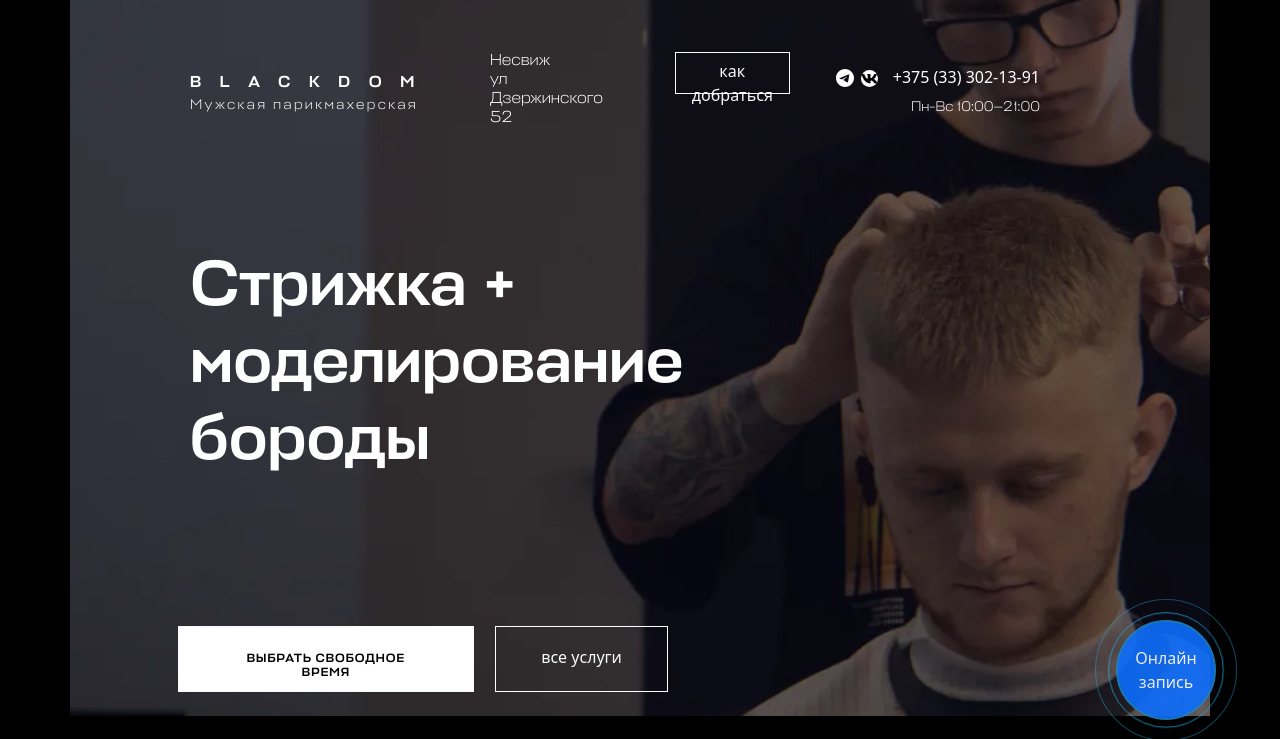
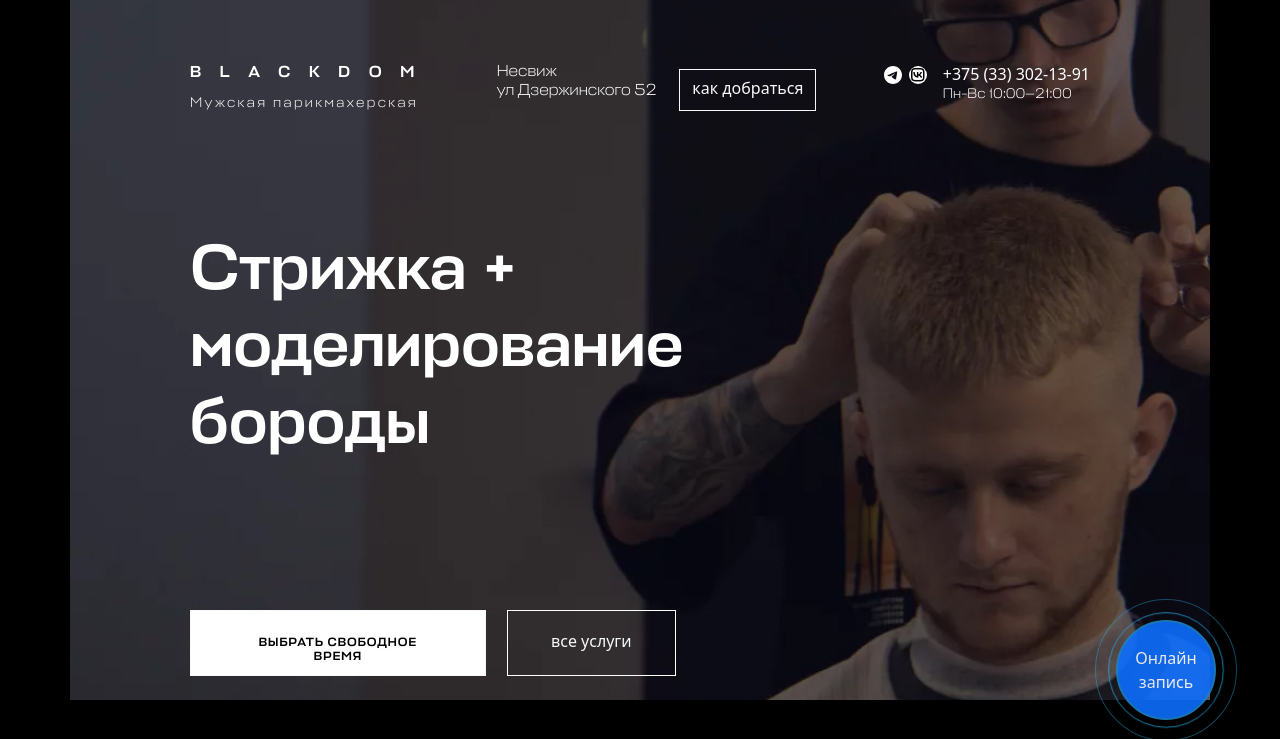
Before and after one commit to Val-Done/Barbershop, a website: page index.html in a window 1280 px wide. Shown: the top 739 px of the page. Drawn offline with nearby package versions, Linux system fonts and the light colour scheme.

Commit message:
fix header add adaptive nav and icons

```diff
--- a/css/style.css
+++ b/css/style.css
@@ -11,23 +11,21 @@ body {
 }
 .header__container {
   background-image: url(../src/img/header/div.tn-atom.jpg);
-
-  background-size: ;
   background-repeat: no-repeat;
   min-height: 80vh;
   padding: 52px 120px 0px;
-}
+  }
 
-.header__row {
+/* .header__row {
   display: flex;
   flex-wrap: wrap;
   justify-content: space-between;
   align-items: center;
-}
+} */
 .header__logo-box {
 }
 .logo {
-  margin-bottom: 5px;
+  /* margin-bottom: 5px; */
   /* width: 227px;
   height: 15px; */
   font-family: Stapel;
@@ -46,10 +44,12 @@ body {
   line-height: 17px; /* 123.356% */
   letter-spacing: 2.4px;
 }
-.header__adres-box {
+.navbar-top {
   display: flex;
-  gap: 56px;
+  justify-content: space-between !important;
+  align-items: center;
 }
+
 .header__adres {
   color: #fff;
   font-family: Stapel;
@@ -70,12 +70,7 @@ body {
   -o-border-radius: 0;
 }
 
-.header__contact {
-  display: flex;
-  justify-content: end;
-  flex-wrap: wrap;
-  max-width: 250px;
-}
+
 .header__telegram-icon {
   margin-right: 7px;
 }
@@ -86,10 +81,18 @@ body {
   -moz-border-radius: 50px 50px;
   -ms-border-radius: 50px 50px;
   -o-border-radius: 50px 50px;
-  margin-right: 15px;
+  /* margin-right: 15px; */
 }
+.vk-img {
+  border: none;
+  border-radius: 50px 50px;
+  background-color: #fff;
+  color:#000;
+  font-size: 18px;
+}
+
 .phone-link {
-  margin-bottom: 10px;
+  /* margin-bottom: 10px; */
   color: #fff;
 }
 .times-works {
@@ -102,7 +105,6 @@ body {
 }
 .header__text-box {
   margin-top: 105px;
-  max-width: 543px;
 }
 .header__text {
   color: #fff;
--- a/index.html
+++ b/index.html
@@ -11,49 +11,63 @@
   <link rel="stylesheet" href="./css/bootstrap.min.css">
   <link rel="stylesheet" href="./css/style.css">
   <link rel="stylesheet" href="./src/fonts/font/stylesheet.css">
+  <link rel="stylesheet" href="node_modules/remixicon/fonts/remixicon.css">
 </head>
 
 <body>
   <header class="header">
     <div class="container header__container">
-      <div class="row">
-        <div class="header__row">
+      <nav class="navbar navbar-expand-lg">
+        <div class="logo__box d-flex me-5 flex-column">
+          <a class="navbar-brand" href="#map">
+            <h1 class="logo">BlackDom</h1>
+          </a>
+          <h2 class="logo-text">Мужская парикмахерская</h2>
+        </div>
+        <button class="navbar-toggler" type="button" data-bs-toggle="collapse" data-bs-target="#navbarSupportedContent"
+          aria-controls="navbarSupportedContent" aria-expanded="false" aria-label="Переключатель навигации">
+          <span class="navbar-toggler-icon bg-light"></span>
+        </button>
+        <div class="collapse navbar-collapse" id="navbarSupportedContent">
+          <ul class="navbar-nav navbar-top ms-auto w-100">
+            <li class="nav-item d-flex ">
+              <p class="header__adres text-white ">Несвиж <br>ул Дзержинского 52</p>
+            </li>
+            <a class="btn header__btn btn-outline-light" href="#map" role="button">как добраться</a>
+            <li class="nav-item">
 
-          <div class="col-xl-4 col-md-6 col-sm-12">
-            <div class="header__logo-box">
-              <a href="#footer">
-                <p class="logo">BlackDom</p>
+            </li>
+            <li class="nav-item  d-flex">
+            </li>
+            <li class="nav-item d-flex  justify-content-start align-content-start">
+              <a class="header__telegram-link" href="tg://resolve?domain=@Beza_diana">
+                <img class="header__telegram-icon" src="./src/img/header/telegram.svg" alt="telegram"> </a>
+              <a class="header__vk-link me-3" href="https://vk.com/dianabeza">
+                <i class=" vk-img ri-vk-line"></i>
+
+
               </a>
-              <h1 class="logo-text">Мужская парикмахерская</h1>
-            </div>
-          </div>
-
-          <div class="col-xl-4 col-md-6 col-sm-12">
-            <div class="header__adres-box">
-              <p class="header__adres">Несвиж <br>ул Дзержинского 52</p>
-              <a class="btn header__btn btn-outline-light" href="#map" role="button">как добраться</a>
-            </div>
-          </div>
-          <div class="col-xl-4 col-md-6 col-sm-12">
-            <div class="header__contact">
-              <a class="header__telegram-link" href="tg://resolve?domain=@Beza_diana">
-                <img class="header__telegram-icon" src="./src/img/header/telegram.svg" alt="telegram"></a>
-              <a href="https://vk.com/dianabeza">
-                <img class="header__vk-icon" src="./src/img/header/vk.svg" alt="vk">
-              </a>
+              <div class="header__times-work">
                 <a class="phone-link" href="tel:+375297067096">+375 (33) 302-13-91</a>
                 <p class="times-works">Пн-Вс 10:00—21:00</p>
+
+              </div>
+            </li>
+
+          </ul>
+        </div>
+      </nav>
+      <div class="row">
+        <div class="clo-12">
+          <div class="header__text-box w-50 ">
+            <p class="header__text">Стрижка + моделирование бороды</p>
           </div>
         </div>
       </div>
-
       <div class="row">
-          <div class="header__text-box">
-            <p class="header__text">Стрижка + моделирование бороды</p>
-          </div>
-        </div>
-        <div class="row">
-          <a class="btn header__btn-big btn-lg btn-outline-light mb-md-4 mb-sm-4" href="!#" role="button">выбрать свободное время</a>
+        <div class="col-12 d-flex">
+          <a class="btn header__btn-big btn-lg btn-outline-light mb-md-4 mb-sm-4" href="!#" role="button">выбрать
+            свободное время</a>
           <a class="btn header__btn-black btn-outline-light" href="!#" role="button">все услуги</a>
 
         </div>
@@ -90,7 +104,8 @@
                     <img src="..." class="card-img-top" alt="...">
                     <div class="card-body">
                       <h5 class="card-title">Старший Барбер</h5>
-                      <p class="card-text">Небольшой пример текста, который должен основываться на названии карточки и составлять основную часть содержимого карты.</p>
+                      <p class="card-text">Небольшой пример текста, который должен основываться на названии карточки и
+                        составлять основную часть содержимого карты.</p>
 
                     </div>
                   </div>
@@ -100,7 +115,8 @@
                   Покажите второе модальное окно и скройте его с помощью кнопки ниже.
                 </div>
                 <div class="modal-footer">
-                  <button class="btn btn-primary" data-bs-target="#exampleModalToggle2" data-bs-toggle="modal">Далее</button>
+                  <button class="btn btn-primary" data-bs-target="#exampleModalToggle2"
+                    data-bs-toggle="modal">Далее</button>
                 </div>
               </div>
             </div>
@@ -179,8 +195,10 @@
           <div class="col-12">
             <div class="badge bg-black border border-white mb-5 ps-5 pt-3 w-100 rounded-0 text-wrap">
               <h2 class="text-start mb-4">Запишитесь на стрижку в один клик</h2>
-              <p class="text-start fs-5 mb-4">Или позвоните нам по телефону: 8 (812) 920-13-82</p>
-              <button class="call__us-btn btn  btn-outline-light  btn-light  rounded-0 text-dark mb-4 d-md-flex text-center pt-2 pb-2 ps-5 pe-5 fs-6 align-items-center justify-content-start" data-bs-toggle="modal"  href="#exampleModalToggle">записаться</button>
+              <p class="text-start fs-5 mb-4">Или позвоните нам по телефону: +375 (33) 302-13-91</p>
+              <button
+                class="call__us-btn btn  btn-outline-light  btn-light  rounded-0 text-dark mb-4 d-md-flex text-center pt-2 pb-2 ps-5 pe-5 fs-6 align-items-center justify-content-start"
+                data-bs-toggle="modal" href="#exampleModalToggle">записаться</button>
             </div>
           </div>
         </div>
--- /dev/null
+++ b/package.json
@@ -0,0 +1,5 @@
+{
+  "dependencies": {
+    "remixicon": "^4.0.1"
+  }
+}
```
Also changed, not shown: src/img/header/vk-circle.svg (added), src/img/header/vk-line.svg (added), vk-line.svg (added), 4 other files. Lines whose indentation alone changed are shown as unchanged.
